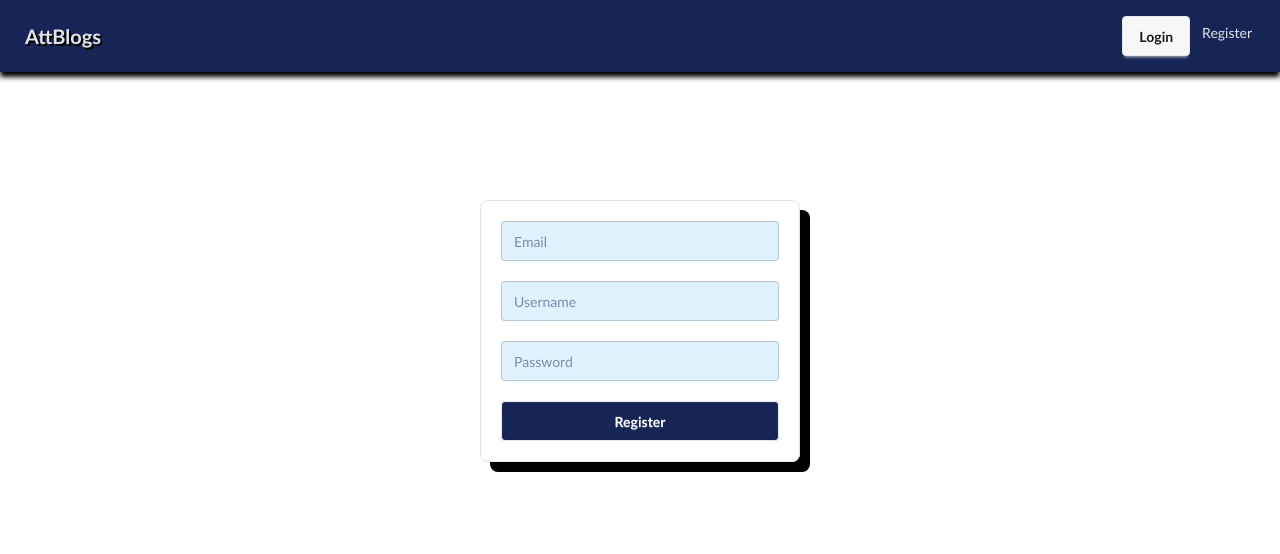
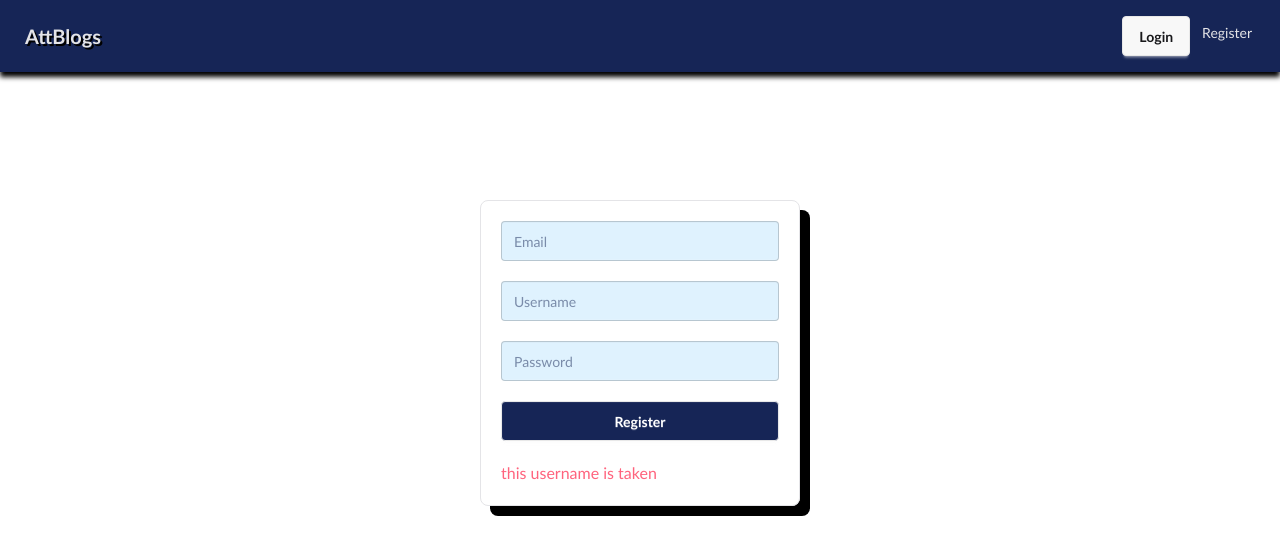
Before and after one commit to amr-essayyed/MERN_proj, a React (Vite) app in the folder client/: page /register in a window 1280 px wide. Both pictures are taken after typing "name@example.com", "Sample", "Sample123" into the empty fields and a click on the input "Register". Shown: the top 554 px of the page. Built offline with nearby package versions, Linux system fonts and the light colour scheme; no server answers.

Commit message:
validation of redgister: add user taken err msg

```diff
--- a/client/src/pages/Register.jsx
+++ b/client/src/pages/Register.jsx
@@ -42,7 +42,7 @@ export default function Register() {
 
                 <input type="submit" value="Register" className="btn bg-blue-950 text-white" />
             </form>
-
+            {errors.valid && <p className="text-error">{errors.valid}</p>}
         </div>
     )
 }
--- a/client/vite.config.js
+++ b/client/vite.config.js
@@ -21,8 +21,8 @@ export default defineConfig({
         secure: false
       },
       '/users': {
-        target: 'http://mernproj-production.up.railway.app',
-        // target: 'http://localhost',
+        // target: 'http://mernproj-production.up.railway.app',
+        target: 'http://localhost',
         changeOrigin: true,
         secure: false
       },
```
